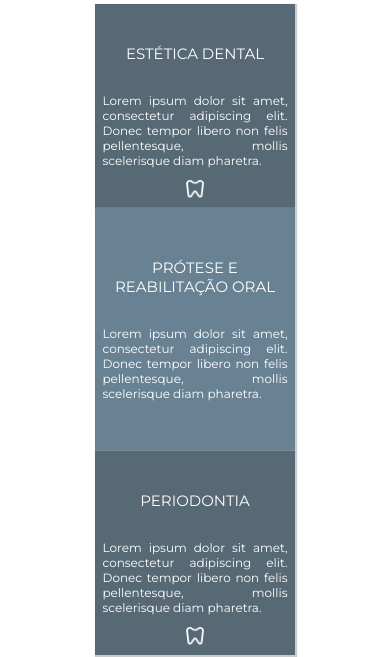
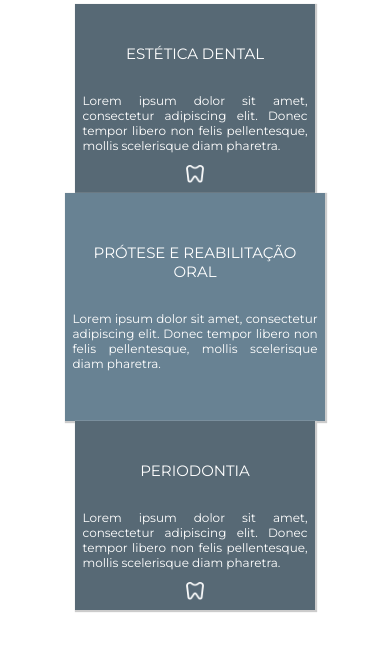
Before and after one commit to Lucas-Sessi/Projeto-4, a plain HTML site: page index.html in a window 390 px wide. Shown: the part 246-903 px from the top of the page. Drawn offline with Linux system fonts and the light colour scheme.

Commit message:
correcao no css

```diff
--- a/css/style.css
+++ b/css/style.css
@@ -530,19 +530,19 @@ footer .container-footer{
 
     .servicos-box:nth-of-type(1){
         background-color: #576975;
-        max-width: 200px;
+        max-width: 240px;
         width: 90%;
         padding: 40px 2%;
     }
     section.servicos .container-2 .servicos-box:nth-of-type(2){
         background-color: #688293;
-        max-width: 200px;
+        max-width: 260px;
         width: 94%;
         padding: 50px 2%;
     }
     .servicos-box:nth-of-type(3){
         background-color: #576975;
-        max-width: 200px;
+        max-width: 240px;
         width: 90%;
         padding: 40px 2%;
     }
```
